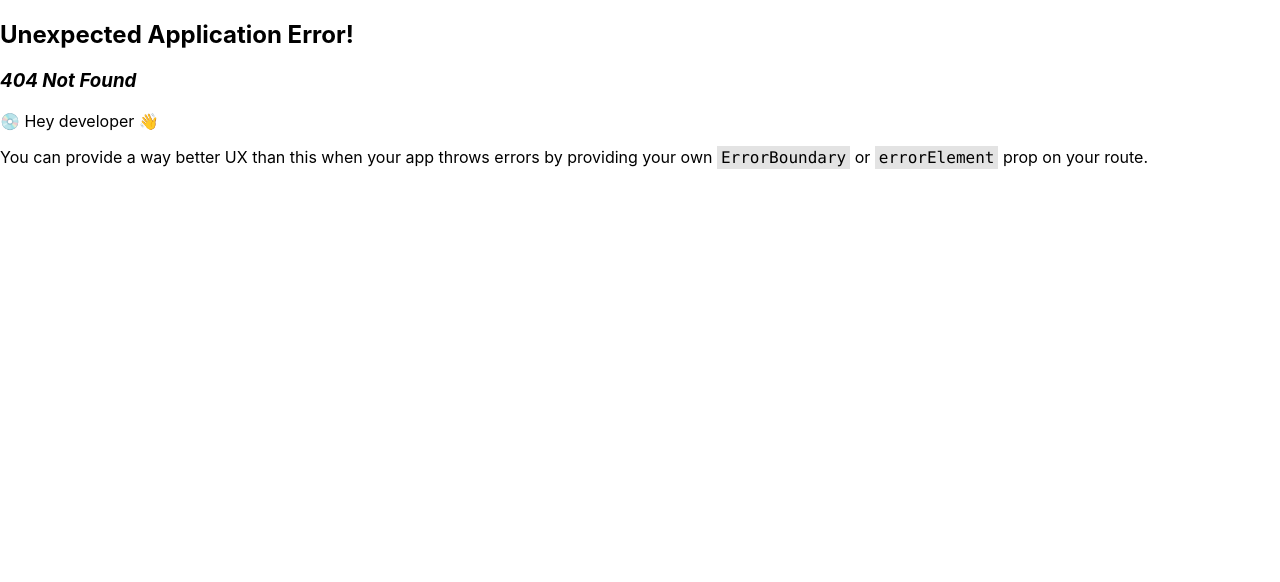
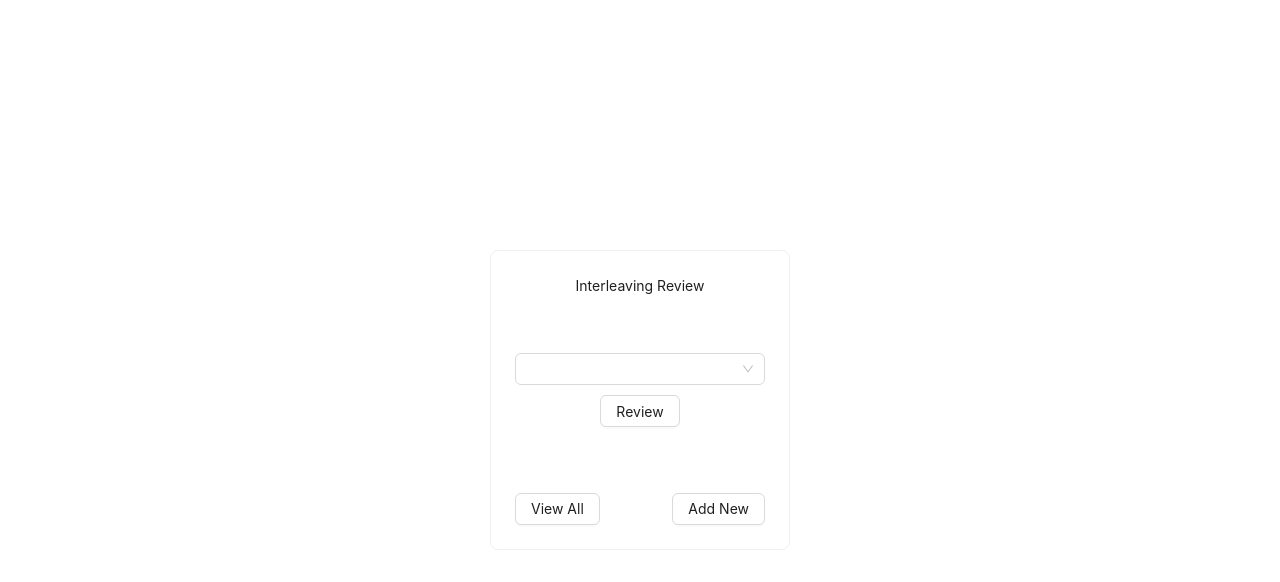
Before and after one commit to Brandontzhang/ReviewWidget, a React (Create React App) app in the folder frontend/: page / in a window 1280 px wide. Before the commit this address had no page. Shown: the top 582 px of the page. Built offline with nearby package versions, Linux system fonts and the light colour scheme; no server answers.

Commit message:
Added home component

```diff
--- /dev/null
+++ b/frontend/src/app/components/HomeComponents/Main.tsx
@@ -0,0 +1,39 @@
+import { Button, Card, Select, Space } from "antd";
+import useLeetcodeProblemCategories from "../../hooks/useLeetcodeProblemCategories";
+import { useEffect, useState } from "react";
+
+const Main = () => {
+
+    const categories = useLeetcodeProblemCategories([]);
+    const [selectedCategory, setSelectedCategory] = useState("");
+
+    const options = categories.map(category => {return {value : category, label : category}});
+
+    const generateCard = () => {
+        console.log(selectedCategory);
+        // Get card by category
+    }
+
+    return (
+        <Space direction="horizontal" style={{width: '100%', height: "100%", justifyContent: 'center'}}>
+            <Card bodyStyle={{height:"100%"}} style={{height : "300px", width: "300px"}}>
+            <div style={{display:"flex", flexDirection:"column", justifyContent:"space-between", height:"100%"}}>
+                <div style={{display : "flex", flexDirection: "column", alignItems:"center"}}>
+                    <span>Interleaving Review</span>
+                </div>
+                <div style={{display : "flex", flexDirection: "column", justifyContent:"space-between", alignItems:"center"}}>
+                    <Select style={{width : "100%"}} options={options} onSelect={(c) => setSelectedCategory(c)} />
+                    <Button style={{margin: "10px"}} onClick={generateCard}>Review</Button>
+                </div>
+                <div style={{display:"flex", justifyContent:"space-between"}}>
+                    <Button href="/cards">View All</Button>
+                    <Button href="/create">Add New</Button>
+                </div>
+            </div>
+            </Card>
+        </Space>
+    )
+
+}
+
+export default Main;
--- a/frontend/src/app/components/LeetcodeProblemCardComponents/LeetcodeProblemCardList.tsx
+++ b/frontend/src/app/components/LeetcodeProblemCardComponents/LeetcodeProblemCardList.tsx
@@ -18,7 +18,7 @@ const LeetcodeProblemCardList = (props : any) => {
 
     return (
         <div style={{display: "flex", flexDirection:"column"}}>
-            <Navbar categories={categories[0]} selectedCategory={selectedCategory} setSelectedCategory={setSelectedCategory} problems={problems} setProblems={setProblems} />
+            <Navbar categories={categories} selectedCategory={selectedCategory} setSelectedCategory={setSelectedCategory} problems={problems} setProblems={setProblems} />
             <Row>
                 {problems && problems.map((p, index) =>
                 <Col key={index} xs={24} sm={12} md={8} lg={6} xl={6}>
--- a/frontend/src/app/components/components.scss
+++ b/frontend/src/app/components/components.scss
@@ -1,3 +1,4 @@
+html, body, #root { height: 100%; }
 /* Hide scrollbar for Chrome, Safari and Opera */
 .tagList::-webkit-scrollbar {
     height: 5px;
--- a/frontend/src/app/hooks/useLeetcodeProblemCategories.tsx
+++ b/frontend/src/app/hooks/useLeetcodeProblemCategories.tsx
@@ -14,7 +14,7 @@ const useLeetcodeProblemCategories = (defaultCategories : string[]) => {
         fetchCategories();
     }, []);
 
-    return [categories, setCategories];
+    return categories;
 }
 
 export default useLeetcodeProblemCategories;
--- a/frontend/src/index.tsx
+++ b/frontend/src/index.tsx
@@ -5,12 +5,17 @@ import reportWebVitals from './reportWebVitals';
 import LeetcodeProblemCardList from './app/components/LeetcodeProblemCardComponents/LeetcodeProblemCardList';
 import { createBrowserRouter, RouterProvider } from 'react-router-dom'
 import AddQuestion from './app/components/FormComponents/AddQuestion';
+import Main from './app/components/HomeComponents/Main';
 
 const root = ReactDOM.createRoot(
   document.getElementById('root') as HTMLElement
 );
 
 const router = createBrowserRouter([
+  {
+    path: "/",
+    element : <Main />
+  },
   {
     path: "/cards",
     element : <LeetcodeProblemCardList />
```
